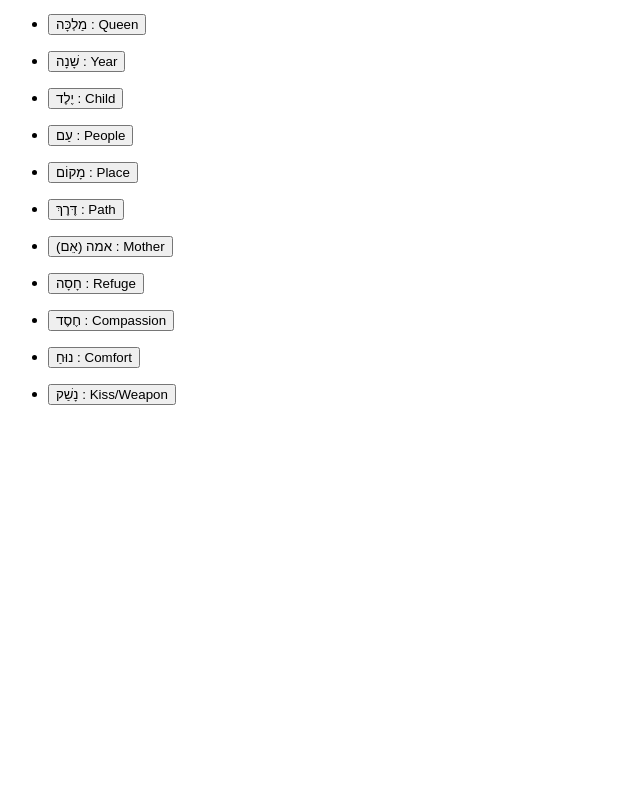
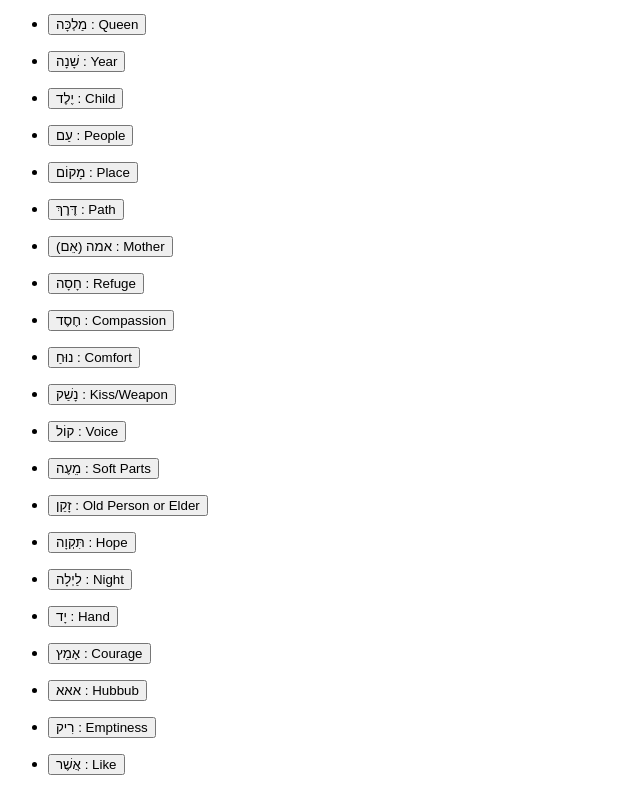
Before and after one commit to adamaverycole/learn-hebrew, an Angular app: page / in a window 1280 px wide. Shown: the part 732-1523 px from the top of the page, without its empty margins (0-640 px from the left). Before the commit the page ends 1153 px from the top, so only its background shows below. Built offline with nearby package versions, Linux system fonts and the light colour scheme.

Commit message:
Add several new vocab words to mock-hebrew-words.ts

```diff
--- a/src/app/mock-hebrew-words.ts
+++ b/src/app/mock-hebrew-words.ts
@@ -257,4 +257,98 @@ export const WORDS: HebrewWord[] = [
     speech: SpeechType.verb,
     strongsNumber: 'H5401',
   },
+  {
+    english: 'Voice',
+    hebrew: 'קוֹל',
+    pronunciation: 'kole',
+    transliteration: 'qôl',
+    gender: Gender.masculine,
+    speech: SpeechType.noun,
+    strongsNumber: 'H6963',
+  },
+  {
+    english: 'Soft Parts',
+    hebrew: 'מֵעֶה',
+    pronunciation: "may-aw'",
+    transliteration: 'mēʿê',
+    gender: Gender.masculine,
+    speech: SpeechType.noun,
+    strongsNumber: 'H4578',
+  },
+  {
+    english: 'Old Person or Elder',
+    hebrew: 'זָקֵן',
+    pronunciation: "zaw-kane'",
+    transliteration: 'zāqēn',
+    gender: Gender.na,
+    speech: SpeechType.verb,
+    strongsNumber: 'H2204',
+  },
+  {
+    english: 'Hope',
+    hebrew: 'תִּקְוָה',
+    pronunciation: "tik-vaw'",
+    transliteration: 'tiqvâ',
+    gender: Gender.feminine,
+    speech: SpeechType.noun,
+    strongsNumber: 'H8615',
+  },
+  {
+    english: 'Night',
+    hebrew: 'לַיְלָה',
+    pronunciation: 'layla',
+    transliteration: '',
+    gender: Gender.feminine,
+    speech: SpeechType.noun,
+    strongsNumber: 'H3915',
+    notes:
+      'Unable to find a entry for this version of night. Missing the pronunciation and transliteration from Strongs.',
+  },
+  {
+    english: 'Hand',
+    hebrew: 'יָד',
+    pronunciation: 'yawd',
+    transliteration: 'yāḏ',
+    gender: Gender.feminine,
+    speech: SpeechType.noun,
+    strongsNumber: 'H3027',
+  },
+  {
+    english: 'Courage',
+    hebrew: 'אָמֵץ',
+    pronunciation: "aw-mats'",
+    transliteration: "'āmēṣ",
+    gender: Gender.na,
+    speech: SpeechType.verb,
+    strongsNumber: 'H553',
+  },
+  {
+    english: 'Hubbub',
+    hebrew: 'אאא',
+    pronunciation: 'xxx',
+    transliteration: '',
+    gender: Gender.masculine,
+    speech: SpeechType.noun,
+    strongsNumber: 'H000',
+    notes:
+      'Struggling to find the Strongs entry for this or in the first mention verse Exodus 14:24.',
+  },
+  {
+    english: 'Emptiness',
+    hebrew: 'רִיק',
+    pronunciation: 'rook',
+    transliteration: 'rîq',
+    gender: Gender.na,
+    speech: SpeechType.verb,
+    strongsNumber: 'H7324',
+  },
+  {
+    english: 'Like',
+    hebrew: 'אֲשֶׁר',
+    pronunciation: "ash-er'",
+    transliteration: "'ăšer",
+    gender: Gender.masculine,
+    speech: SpeechType.conjunction | SpeechType.pronoun,
+    strongsNumber: 'h836',
+  },
 ];
```
